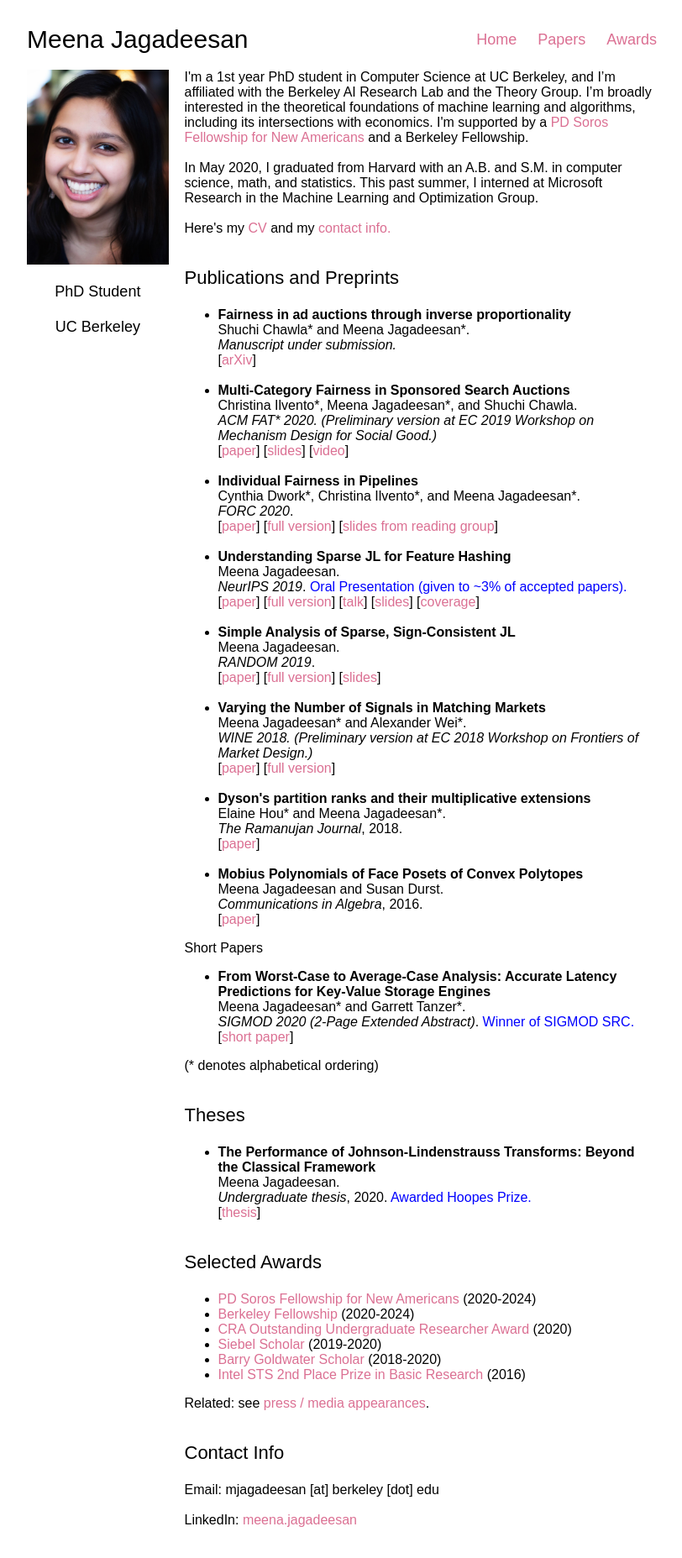
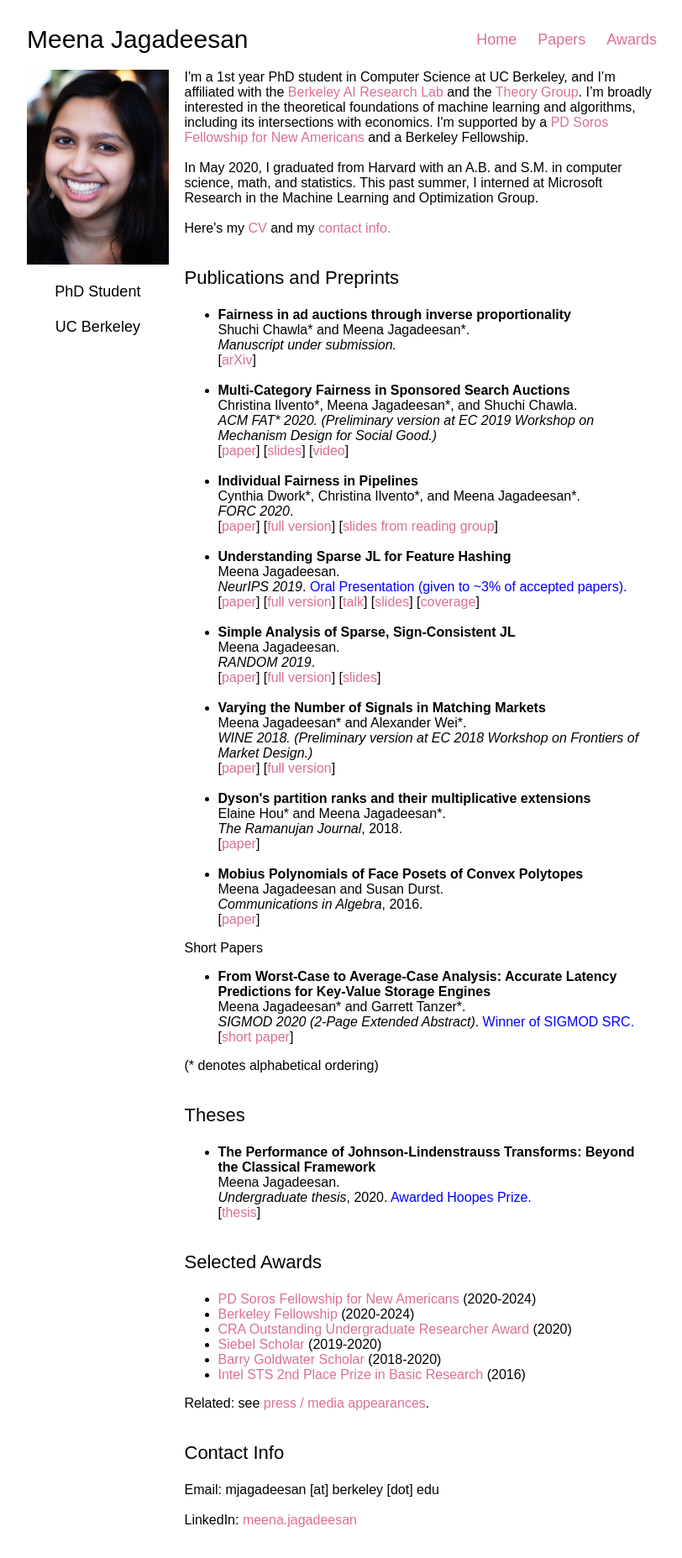
Before and after one commit to mjagadeesan/mjagadeesan.github.io, a Jekyll site: the page built from index.html, in a window 1280 px wide. Shown: the whole page at 84% size, without its empty margins (233-1045 px from the left). Built offline with Jekyll 4.4.1, drawn with Linux system fonts in a browser that asks for light colours; some web fonts are replaced; part of the change alters nothing that is shown.

Commit message:
added links

```diff
--- a/index.html
+++ b/index.html
@@ -6,7 +6,7 @@ layout: default
 	{% include photo.html %}
 </div>
 <div class="text">
-	<span> I'm a 1st year PhD student in Computer Science at UC Berkeley, and I’m affiliated with the Berkeley AI Research Lab and the Theory Group. I’m broadly interested in the theoretical foundations of machine learning and algorithms, including its intersections with economics. I'm supported by a <a href='https://www.pdsoros.org/meet-the-fellows/meena-jagadeesan'>PD Soros Fellowship for New Americans</a> and a Berkeley Fellowship.</span><br><br>
+	<span> I'm a 1st year PhD student in Computer Science at UC Berkeley, and I’m affiliated with the <a href='https://bair.berkeley.edu/index.html#header'>Berkeley AI Research Lab</a> and the <a href='http://theory.cs.berkeley.edu'>Theory Group</a>. I’m broadly interested in the theoretical foundations of machine learning and algorithms, including its intersections with economics. I'm supported by a <a href='https://www.pdsoros.org/meet-the-fellows/meena-jagadeesan'>PD Soros Fellowship for New Americans</a> and a Berkeley Fellowship.</span><br><br>
 	<span>In May 2020, I graduated from Harvard with an A.B. and S.M. in computer science, math, and statistics. This past summer, I interned at Microsoft Research in the Machine Learning and Optimization Group.  </span><br><br>
 	Here's my <a href='CV-ResearchNew.pdf'>CV</a> and my <a href='#contact'>contact info.</a>
 	<h3><a id="papers"></a><span>Publications and Preprints</span></h3>
```
